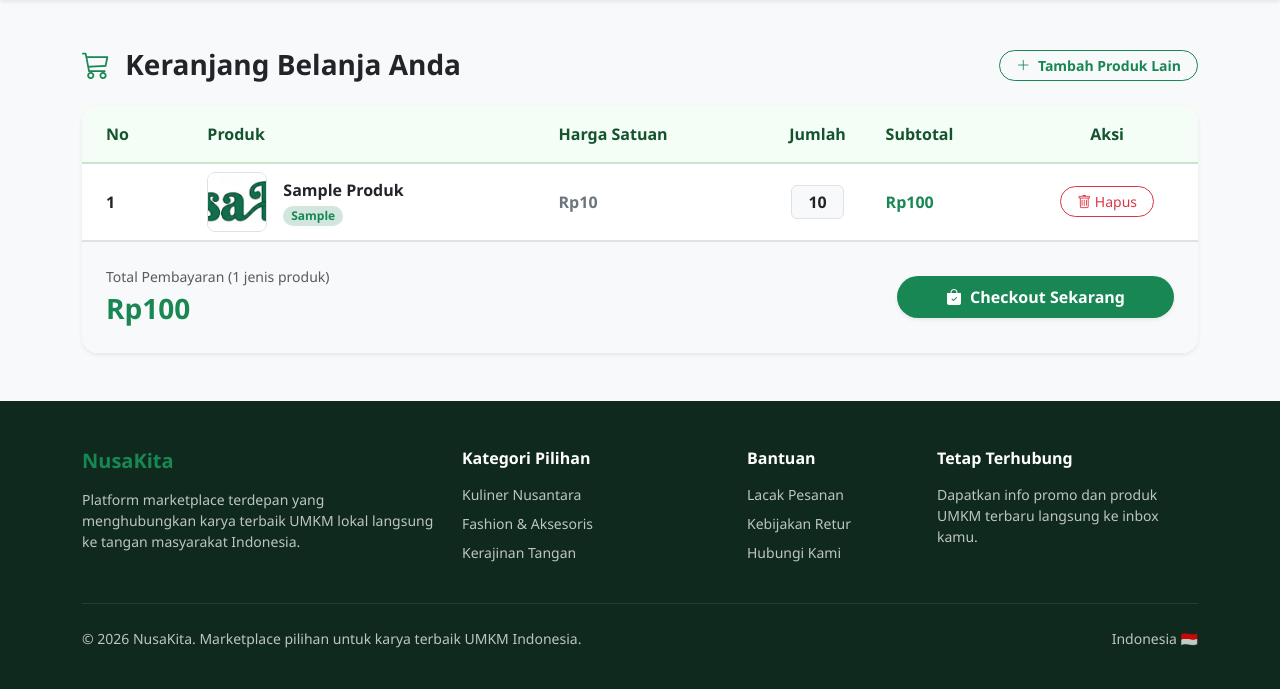
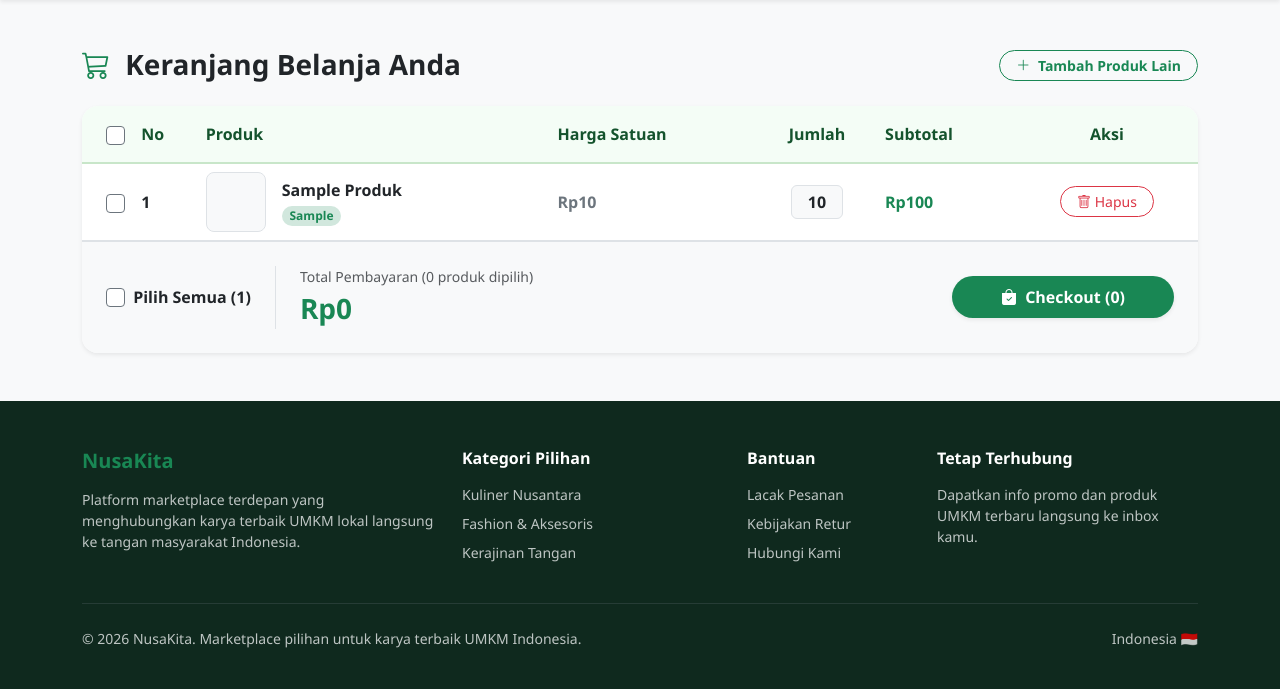
Before and after one commit to ZaskiaKhairani/projek-marketplace-umkm, a PHP site: page /keranjang.php in a window 1280 px wide. Shown: the part 153-842 px from the top of the page. Run offline with PHP 8.4, Linux system fonts and the light colour scheme; the visitor is signed in with stand-in values (Sample User, id 1); tables that the repository leaves empty or names only in its code hold one stand-in row (values such as "Sample post"); some libraries are stand-ins or nearby versions.

Commit message:
Add files via upload

```diff
--- a/marketplace_umkm/keranjang.php
+++ b/marketplace_umkm/keranjang.php
@@ -25,11 +25,9 @@ $query_keranjang = mysqli_query($koneksi, "
 ");
 
 $items = [];
-$total_bayar = 0;
 if ($query_keranjang) {
     while ($row = mysqli_fetch_assoc($query_keranjang)) {
         $row['subtotal'] = $row['harga'] * $row['jumlah'];
-        $total_bayar += $row['subtotal'];
         $items[] = $row;
     }
 }
@@ -47,6 +45,12 @@ if ($query_keranjang) {
     <link rel="stylesheet" href="https://cdn.jsdelivr.net/npm/sweetalert2@11/dist/sweetalert2.min.css">
     <!-- CSS Eksternal Terpisah -->
     <link rel="stylesheet" href="style.css">
+    <style>
+        .form-check-input:checked {
+            background-color: #198754;
+            border-color: #198754;
+        }
+    </style>
 </head>
 <body class="d-flex flex-column min-vh-100 bg-light">
 
@@ -98,13 +102,19 @@ if ($query_keranjang) {
             </a>
         </div>
 
+        <form action="checkout_keranjang.php" method="POST" id="formCheckoutKeranjang">
             <div class="card border-0 shadow-sm rounded-4 overflow-hidden bg-white">
                 <div class="card-body p-0">
                     <div class="table-responsive">
                         <table class="table cart-table mb-0 align-middle">
                             <thead class="table-success">
                                 <tr>
-                                <th class="py-3 px-4">No</th>
+                                    <th class="py-3 ps-4" style="width: 50px;">
+                                        <?php if (!empty($items)): ?>
+                                            <input type="checkbox" class="form-check-input border-secondary shadow-none" id="checkAllTop" style="width: 1.2rem; height: 1.2rem; cursor: pointer;" title="Pilih Semua">
+                                        <?php endif; ?>
+                                    </th>
+                                    <th class="py-3">No</th>
                                     <th class="py-3">Produk</th>
                                     <th class="py-3">Harga Satuan</th>
                                     <th class="py-3 text-center">Jumlah</th>
@@ -115,7 +125,7 @@ if ($query_keranjang) {
                             <tbody>
                                 <?php if (empty($items)): ?>
                                     <tr>
-                                    <td colspan="6" class="text-center py-5 text-muted">
+                                        <td colspan="7" class="text-center py-5 text-muted">
                                             <i class="bi bi-cart-x display-4 text-secondary mb-3 d-block"></i>
                                             Keranjang belanja kamu masih kosong. Yuk pilih produk di katalog!
                                         </td>
@@ -124,13 +134,26 @@ if ($query_keranjang) {
                                     <?php $no = 1; foreach ($items as $item): ?>
                                         <?php
                                             $file_foto = !empty($item['gambar']) ? $item['gambar'] : ($item['foto'] ?? '');
-                                        $path_foto = (!empty($file_foto) && file_exists("uploads/" . $file_foto)) ? "uploads/" . $file_foto : "assets/img/logo.jpg";
+                                            $ada_foto  = (!empty($file_foto) && file_exists("uploads/" . $file_foto));
                                         ?>
                                         <tr>
-                                        <td class="px-4 fw-semibold"><?= $no++; ?></td>
+                                            <td class="ps-4">
+                                                <input type="checkbox"
+                                                       class="form-check-input item-checkbox border-secondary shadow-none"
+                                                       name="pilih_keranjang[]"
+                                                       value="<?= (int)$item['id_keranjang']; ?>"
+                                                       data-subtotal="<?= (int)$item['subtotal']; ?>"
+                                                       style="width: 1.2rem; height: 1.2rem; cursor: pointer;">
+                                            </td>
+                                            <td class="fw-semibold"><?= $no++; ?></td>
                                             <td>
                                                 <div class="d-flex align-items-center gap-3">
-                                                <img src="<?= htmlspecialchars($path_foto); ?>" alt="<?= htmlspecialchars($item['nama_produk']); ?>" class="rounded-3 border bg-light" style="width: 60px; height: 60px; object-fit: cover;">
+                                                    <?php if ($ada_foto): ?>
+                                                        <img src="<?= htmlspecialchars("uploads/" . $file_foto); ?>" alt="<?= htmlspecialchars($item['nama_produk']); ?>" class="rounded-3 border bg-light flex-shrink-0" style="width: 60px; height: 60px; object-fit: cover;">
+                                                    <?php else: ?>
+                                                        <!-- Kotak kosong polos jika belum ada foto produk -->
+                                                        <div class="rounded-3 border bg-light flex-shrink-0" style="width: 60px; height: 60px;"></div>
+                                                    <?php endif; ?>
                                                     <div>
                                                         <div class="fw-bold text-dark text-capitalize"><?= htmlspecialchars($item['nama_produk']); ?></div>
                                                         <span class="badge bg-success-subtle text-success rounded-pill small"><?= htmlspecialchars($item['kategori']); ?></span>
@@ -156,19 +179,26 @@ if ($query_keranjang) {
 
                     <?php if (!empty($items)): ?>
                         <div class="p-4 bg-light border-top d-flex flex-column flex-md-row justify-content-between align-items-center gap-3">
-                        <div>
-                            <span class="text-muted small d-block">Total Pembayaran (<?= count($items); ?> jenis produk)</span>
-                            <span class="fw-bold text-success fs-3">Rp<?= number_format($total_bayar, 0, ',', '.'); ?></span>
+                            <div class="d-flex align-items-center gap-4">
+                                <div class="form-check d-flex align-items-center gap-2 mb-0">
+                                    <input class="form-check-input border-secondary shadow-none mt-0" type="checkbox" id="checkAllBottom" style="width: 1.2rem; height: 1.2rem; cursor: pointer;">
+                                    <label class="form-check-label fw-semibold text-dark" for="checkAllBottom" style="cursor: pointer;">
+                                        Pilih Semua (<?= count($items); ?>)
+                                    </label>
                                 </div>
-                        <form action="checkout_keranjang.php" method="POST" class="m-0">
+                                <div class="border-start ps-4">
+                                    <span class="text-muted small d-block">Total Pembayaran (<span id="jumlahJenis">0</span> produk dipilih)</span>
+                                    <span class="fw-bold text-success fs-3" id="totalBayar">Rp0</span>
+                                </div>
+                            </div>
                             <button type="submit" name="checkout" class="btn btn-success-custom fw-bold px-5 py-2 rounded-pill shadow-sm">
-                                <i class="bi bi-bag-check-fill me-1"></i> Checkout Sekarang
+                                <i class="bi bi-bag-check-fill me-1"></i> Checkout (<span id="jumlahTombol">0</span>)
                             </button>
-                        </form>
                         </div>
                     <?php endif; ?>
                 </div>
             </div>
+        </form>
     </div>
 
     <!-- Footer Profesional -->
@@ -216,6 +246,65 @@ if ($query_keranjang) {
     <script src="https://cdn.jsdelivr.net/npm/bootstrap@5.3.0/dist/js/bootstrap.bundle.min.js"></script>
     <script src="https://cdn.jsdelivr.net/npm/sweetalert2@11"></script>
     <script>
+        const checkboxes = document.querySelectorAll('.item-checkbox');
+        const checkAllTop = document.getElementById('checkAllTop');
+        const checkAllBottom = document.getElementById('checkAllBottom');
+        const totalBayarEl = document.getElementById('totalBayar');
+        const jumlahJenisEl = document.getElementById('jumlahJenis');
+        const jumlahTombolEl = document.getElementById('jumlahTombol');
+        const formCheckout = document.getElementById('formCheckoutKeranjang');
+
+        function hitungTotal() {
+            let total = 0;
+            let terpilih = 0;
+
+            checkboxes.forEach(cb => {
+                if (cb.checked) {
+                    total += parseInt(cb.dataset.subtotal) || 0;
+                    terpilih++;
+                }
+            });
+
+            if (totalBayarEl) totalBayarEl.textContent = 'Rp' + total.toLocaleString('id-ID');
+            if (jumlahJenisEl) jumlahJenisEl.textContent = terpilih;
+            if (jumlahTombolEl) jumlahTombolEl.textContent = terpilih;
+
+            const semuaTercentang = checkboxes.length > 0 && terpilih === checkboxes.length;
+            if (checkAllTop) checkAllTop.checked = semuaTercentang;
+            if (checkAllBottom) checkAllBottom.checked = semuaTercentang;
+        }
+
+        function setSemua(status) {
+            checkboxes.forEach(cb => cb.checked = status);
+            hitungTotal();
+        }
+
+        if (checkAllTop) {
+            checkAllTop.addEventListener('change', (e) => setSemua(e.target.checked));
+        }
+        if (checkAllBottom) {
+            checkAllBottom.addEventListener('change', (e) => setSemua(e.target.checked));
+        }
+
+        checkboxes.forEach(cb => {
+            cb.addEventListener('change', hitungTotal);
+        });
+
+        if (formCheckout) {
+            formCheckout.addEventListener('submit', function(e) {
+                const terpilih = document.querySelectorAll('.item-checkbox:checked').length;
+                if (terpilih === 0) {
+                    e.preventDefault();
+                    Swal.fire({
+                        title: 'Pilih Produk Dulu',
+                        text: 'Centang minimal satu produk yang ingin kamu checkout.',
+                        icon: 'warning',
+                        confirmButtonColor: '#198754'
+                    });
+                }
+            });
+        }
+
         function hapusItem(idKeranjang) {
             Swal.fire({
                 title: 'Hapus dari Keranjang?',
```
Lines whose indentation alone changed are shown as unchanged.
